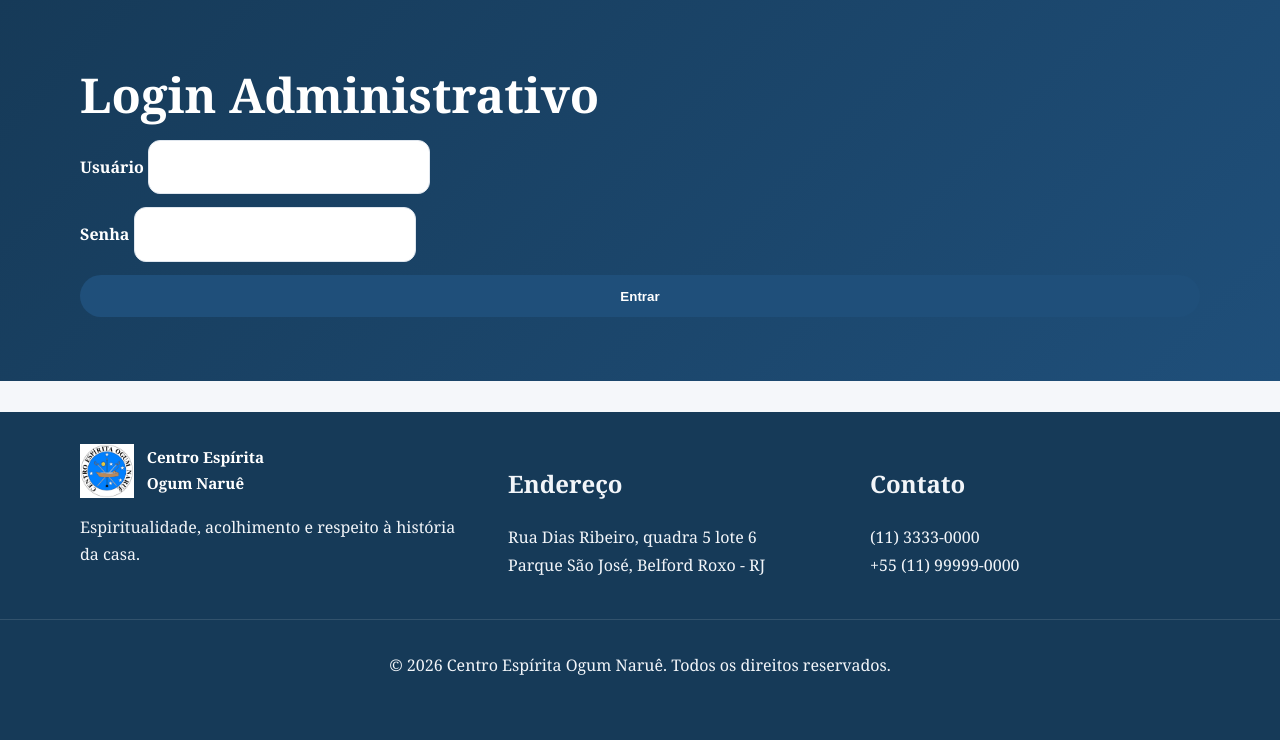
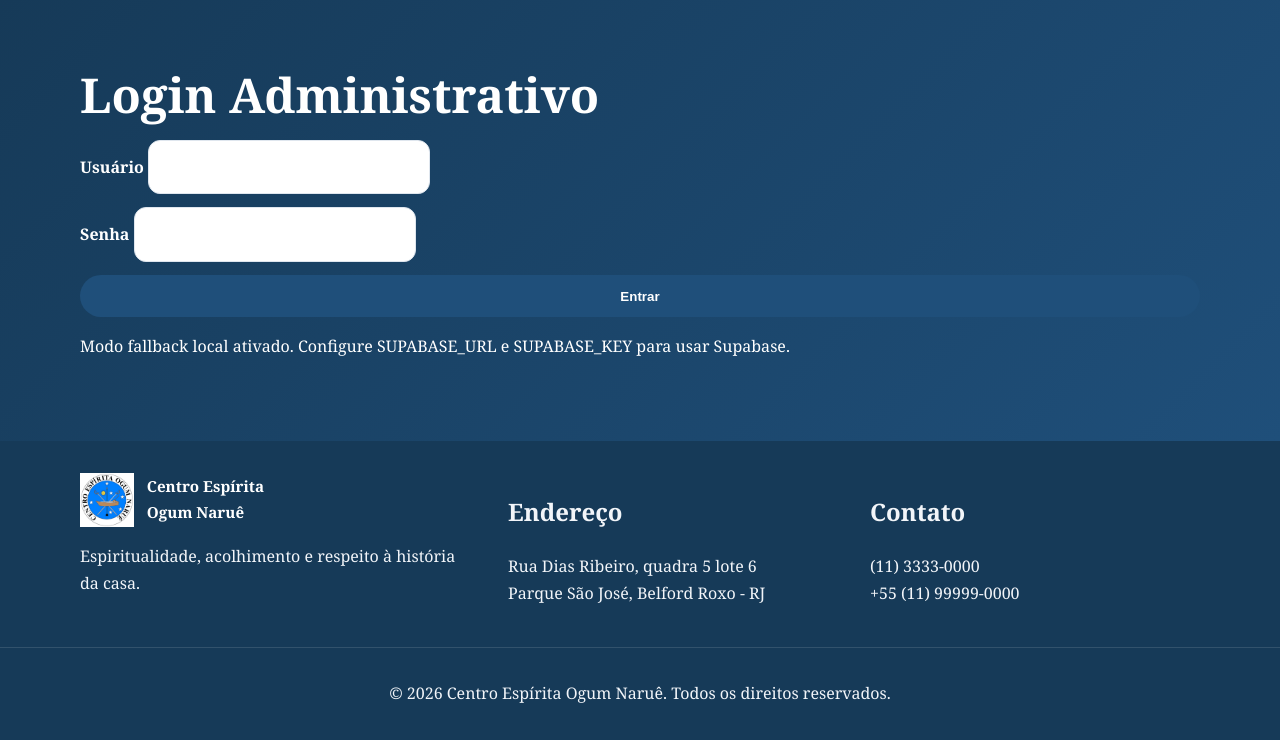
Before and after one commit to taijoubr/ogum-narue, a Flask app: page /admin/login in a window 1280 px wide. Shown: the part 89-829 px from the top of the page. Before the commit the page ends 764 px from the top, so only its background shows below. Run offline with Flask 3, Linux system fonts and the light colour scheme.

Commit message:
Atualiza integração admin/Supabase e corrige botão Entrar

```diff
--- a/app.py
+++ b/app.py
@@ -1,12 +1,19 @@
+import os
 from datetime import datetime
 import json
-import os
 
+from dotenv import load_dotenv
 from flask import Flask, render_template, request, redirect, url_for, session
-from utils.auth import init_app, login_required, programador_required, admin_required, generate_csrf_token, validate_csrf
+from utils.auth import init_app, login_required, programador_required, generate_csrf_token, validate_csrf
 from services.audit_service import ensure_tables, record_audit
+from services.auth_service import (
+    determine_user_level,
+    is_supabase_auth_enabled,
+    supabase_sign_in,
+)
 from models.user_level import UserLevel
-import os
+
+load_dotenv()
 
 app = Flask(__name__)
 app.config["SECRET_KEY"] = "ogum-narue-dev"
@@ -125,25 +132,62 @@
 @app.route('/admin/login', methods=['GET', 'POST'])
 def admin_login():
     if request.method == 'POST':
-        username = request.form.get('username')
-        password = request.form.get('password')
+        username = request.form.get('username', '').strip()
+        password = request.form.get('password', '')
         token = request.form.get('csrf_token')
         if not validate_csrf(token):
-            return render_template('admin/login.html', error='CSRF inválido')
+            return render_template(
+                'admin/login.html',
+                error='CSRF inválido',
+                supabase_enabled=is_supabase_auth_enabled(),
+            )
 
-        # simple env-based admin credentials (recommend replacing with proper auth)
+        if is_supabase_auth_enabled():
+            try:
+                auth_data = supabase_sign_in(username, password)
+                user_data = auth_data.get('user') or {}
+                email = user_data.get('email', username).strip().lower()
+                user_level = determine_user_level(email)
+                if not user_level:
+                    return render_template(
+                        'admin/login.html',
+                        error='Usuário autenticado, mas não autorizado ao painel administrativo.',
+                        supabase_enabled=True,
+                    )
+                session['user'] = email
+                session['user_level'] = user_level
+                session['last_login'] = str(datetime.now())
+                session.permanent = True
+                record_audit(email, 'login', 'Login administrativo via Supabase', request.remote_addr)
+                return redirect(url_for('admin_dashboard'))
+            except Exception:
+                return render_template(
+                    'admin/login.html',
+                    error='Credenciais inválidas',
+                    supabase_enabled=True,
+                )
+
         admin_user = os.environ.get('ADMIN_USER', 'admin')
         admin_pass = os.environ.get('ADMIN_PASS', 'admin')
         if username == admin_user and password == admin_pass:
             session['user'] = username
             session['user_level'] = UserLevel.PROGRAMADOR.value if username == admin_user else UserLevel.ADMINISTRADOR.value
             session['last_login'] = str(datetime.now())
+            session.permanent = True
             record_audit(username, 'login', 'Login administrativo', request.remote_addr)
             return redirect(url_for('admin_dashboard'))
-        return render_template('admin/login.html', error='Credenciais inválidas')
-    # ensure csrf exists
+
+        return render_template(
+            'admin/login.html',
+            error='Credenciais inválidas',
+            supabase_enabled=is_supabase_auth_enabled(),
+        )
+
     generate_csrf_token()
-    return render_template('admin/login.html')
+    return render_template(
+        'admin/login.html',
+        supabase_enabled=is_supabase_auth_enabled(),
+    )
 
 
 @app.route('/admin/logout')
--- a/requirements.txt
+++ b/requirements.txt
@@ -2,3 +2,4 @@
 SQLAlchemy>=1.4
 psycopg[binary]
 supabase
+python-dotenv
--- /dev/null
+++ b/services/auth_service.py
@@ -0,0 +1,63 @@
+import os
+from typing import Dict, List, Optional
+
+from models.user_level import UserLevel
+from services.supabase_client import get_supabase_client
+
+
+def _parse_email_list(value: str) -> List[str]:
+    return [email.strip().lower() for email in value.split(",") if email.strip()]
+
+
+def is_supabase_auth_enabled() -> bool:
+    return bool(os.environ.get("SUPABASE_URL") and os.environ.get("SUPABASE_KEY"))
+
+
+def _load_role_email_lists() -> Dict[str, List[str]]:
+    return {
+        UserLevel.PROGRAMADOR.value: _parse_email_list(
+            os.environ.get("SUPABASE_PROGRAMADOR_EMAILS", "")
+        ),
+        UserLevel.ADMINISTRADOR.value: _parse_email_list(
+            os.environ.get("SUPABASE_ADMIN_EMAILS", "")
+        ),
+        UserLevel.SECRETARIA.value: _parse_email_list(
+            os.environ.get("SUPABASE_SECRETARIA_EMAILS", "")
+        ),
+        UserLevel.TESOURARIA.value: _parse_email_list(
+            os.environ.get("SUPABASE_TESOURARIA_EMAILS", "")
+        ),
+    }
+
+
+def determine_user_level(email: str) -> Optional[str]:
+    email_value = email.strip().lower()
+    role_email_lists = _load_role_email_lists()
+    configured_roles = any(role_email_lists.values())
+
+    for level, emails in role_email_lists.items():
+        if email_value in emails:
+            return level
+
+    if configured_roles:
+        return None
+
+    return UserLevel.ADMINISTRADOR.value
+
+
+def supabase_sign_in(email: str, password: str) -> dict:
+    client = get_supabase_client()
+    response = client.auth.sign_in_with_password({"email": email, "password": password})
+    error = getattr(response, "error", None)
+    if error:
+        message = getattr(error, "message", None) or str(error)
+        raise RuntimeError(message)
+
+    data = getattr(response, "data", None)
+    if data is None:
+        raise RuntimeError("Falha ao autenticar no Supabase")
+
+    if hasattr(data, "dict"):
+        data = data.dict()
+
+    return data
--- a/templates/admin/login.html
+++ b/templates/admin/login.html
@@ -3,12 +3,20 @@
   <section class="page-hero">
     <div class="container">
       <h1>Login Administrativo</h1>
+      {% if error %}
+        <div class="alert alert-error">{{ error }}</div>
+      {% endif %}
       <form method="post">
-        <label>Usuário <input name="username"></label>
-        <label>Senha <input type="password" name="password"></label>
+        <label>Usuário <input name="username" required></label>
+        <label>Senha <input type="password" name="password" required></label>
         <input type="hidden" name="csrf_token" value="{{ session.get('_csrf_token','') }}">
         <button class="button primary" type="submit">Entrar</button>
       </form>
+      {% if supabase_enabled %}
+        <p class="hint">Usando autenticação Supabase para login.</p>
+      {% else %}
+        <p class="hint">Modo fallback local ativado. Configure SUPABASE_URL e SUPABASE_KEY para usar Supabase.</p>
+      {% endif %}
     </div>
   </section>
 {% endblock %}
--- a/templates/base.html
+++ b/templates/base.html
@@ -37,7 +37,7 @@
               <li><a href="{{ url_for('nossa_casa') }}">Nossa Casa</a></li>
               <li><a href="{{ url_for('faq') }}">Perguntas Frequentes</a></li>
               <li><a href="{{ url_for('contato') }}">Contato</a></li>
-              <li><a class="button-link" href="{{ url_for('contato') }}">Entrar</a></li>
+              <li><a class="button-link" href="{{ url_for('admin_login') }}">Entrar</a></li>
             </ul>
           </nav>
         </div>
```
Also changed, not shown: services/audit_service.py (+13 -0 lines), services/supabase_client.py (+9 -4 lines), services/supabase_service.py (added, +23 -0 lines), README.md, 1 other file.
